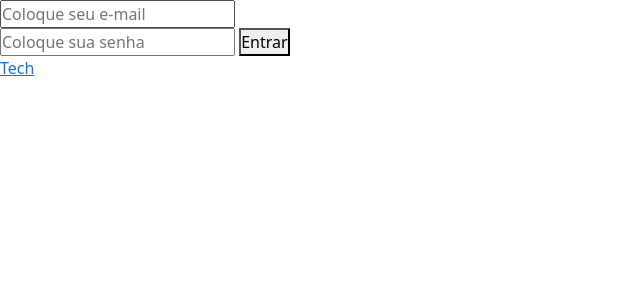
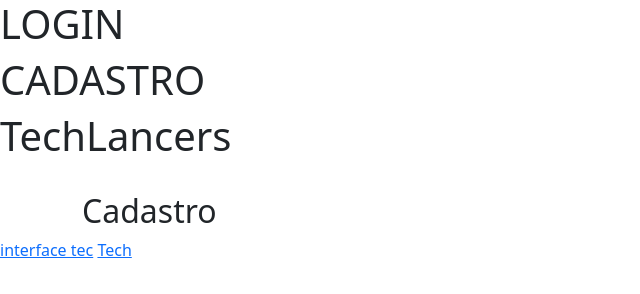
Before and after one commit to Prof-JCF/TechLancers, a plain HTML site: page index.html in a window 1280 px wide. Shown: the whole page, without its empty margins (0-640 px from the left). Drawn offline with nearby package versions, Linux system fonts and the light colour scheme; files that its build step writes are made by us from their sources.

Commit message:
Revert "Merge pull request #1 from Prof-JCF/Vitor"
This reverts commit 331f862ea4c2f3349a4e0d5a739f9c7e5ed73390, reversing
changes made to 1de74786135075d33c4c9535b3b98e46bf7c5faf.

```diff
--- a/index.html
+++ b/index.html
@@ -1,26 +1,21 @@
 <!doctype html>
-<html lang="pt-BR">
+<html lang="en">
   <head>
     <meta charset="utf-8">
     <meta name="viewport" content="width=device-width, initial-scale=1">
     <title>TechLancers</title>
     <link href="https://cdn.jsdelivr.net/npm/bootstrap@5.3.3/dist/css/bootstrap.min.css" rel="stylesheet" integrity="sha384-QWTKZyjpPEjISv5WaRU9OFeRpok6YctnYmDr5pNlyT2bRjXh0JMhjY6hW+ALEwIH" crossorigin="anonymous">
-    <link rel="stylesheet" href="style.css">
   </head>
+  <header>
+    <h1>LOGIN</h1>
+    <h1>CADASTRO</h1>
   </header>
   <body>
-    <div class="Login">
-      <input type="email" id="email" placeholder="Coloque seu e-mail">
+    <h1>TechLancers</h1> <span><img src="" alt=""></span>
+    <div class="container" id="interface">
+        <h2>Cadastro</h2>
     </div>
-    <div class="senha">
-      <input type="password" id="senha" placeholder="Coloque sua senha">
-        <button>Entrar</button>
-    </div>
-
-    <!--<h1>TechLancers</h1> <span><img src="" alt=""></span>-->
-    <div class="container" id="interface">
-    </div>
-    <!--<a href="interface_tec.html">interface tec</a>-->
+    <a href="interface_tec.html">interface tec</a>
 
     <a href="interface_tec.html">Tech</a>
 
```
Also changed, not shown: style.css (added).
